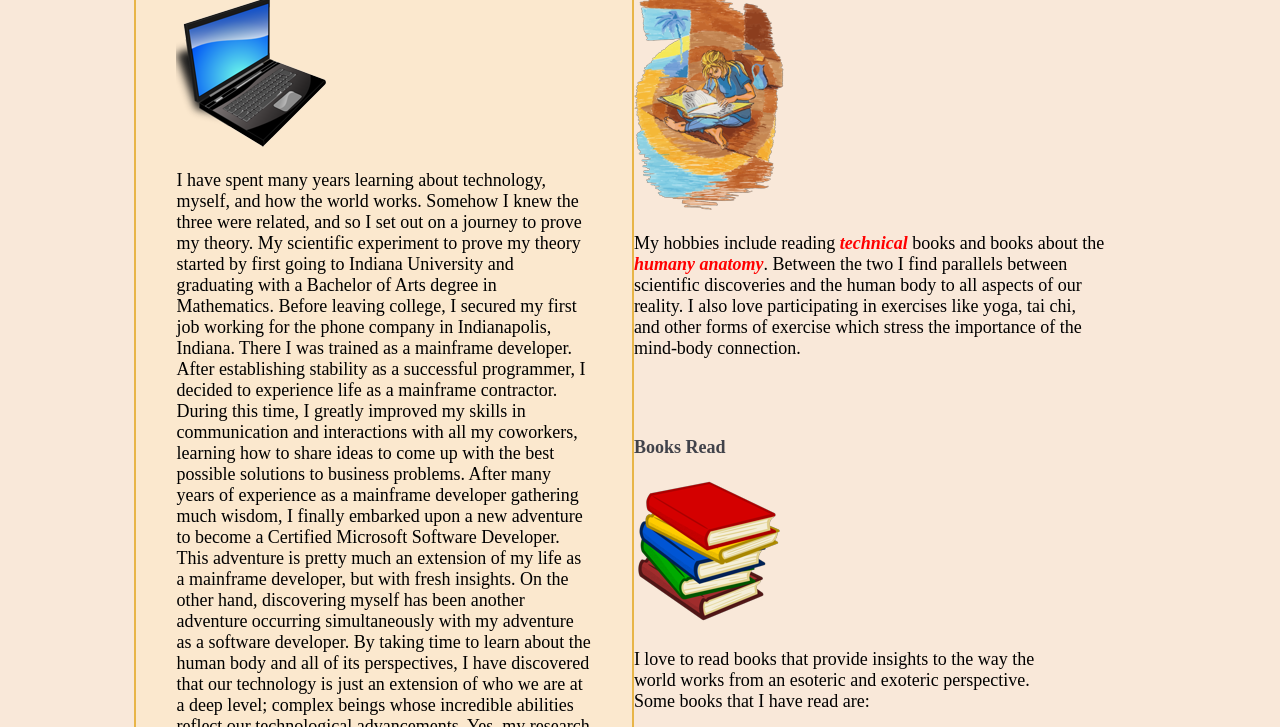
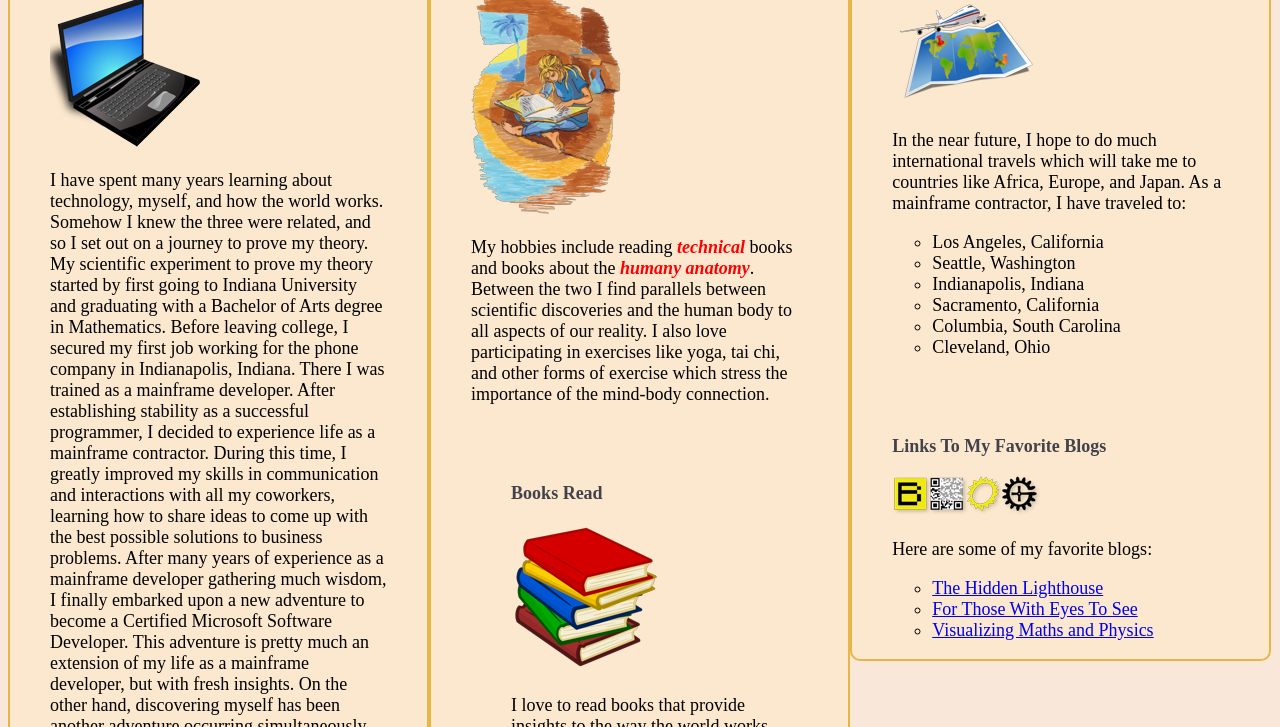
Before and after one commit to judyburns/HW5, a plain HTML site: page index.html in a window 1280 px wide. Shown: the part 206-933 px from the top of the page. Drawn offline with Linux system fonts and the light colour scheme.

Commit message:
Add files via upload
Replaced the following files/folder to sync up to the latest version of code:

css folder
contact.html
index.html
training.html

```diff
--- a/css/hw5.css
+++ b/css/hw5.css
@@ -4,7 +4,7 @@
 
 
 * {
-	font-family: "Times New Roman", Times, serif;;
+	font-family: "Times New Roman", Times, serif;
 	font-size: 18px;}
 
 body {background-color: rgba(247,225,205,0.75);}
@@ -60,24 +60,14 @@ ul li {list-style: circle;}
 
 .outerwrapper {
 	margin: auto auto;
-	width: 80%;
 }
 
-.col-left {
-	width: 49%;
+.col-left,
+.col-middle,
+.col-right {
+	width: 33%;
 	margin-top: 2px;
 	float: left;
-	background-color: rgba(255,231,180,0.3);
-	border: 2px solid #E8B548;
-	border-radius: 10px;
-	-moz-border-radius: 10px;
-	-webkit-border-radius: 10px;
-}
-
-.col-right {
-	width: 49%;
-	margin-top: 2px;
-	float: right;
 	background-color: rgba(255,231,180,0.3);
 	border: 2px solid #E8B548;
 	border-radius: 10px;
```
Also changed, not shown: contact.html (line endings or trailing spaces), index.html (line endings or trailing spaces), training.html (line endings or trailing spaces).
